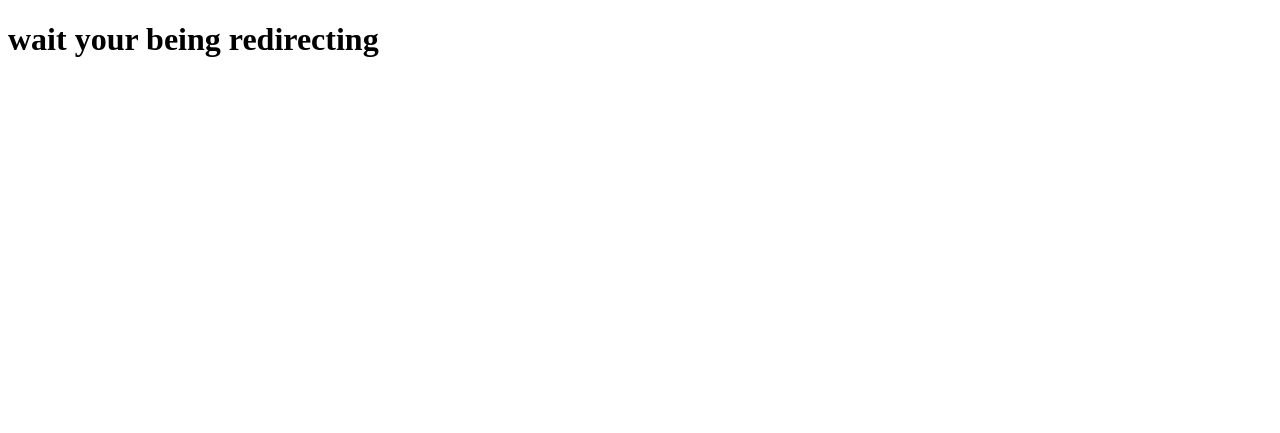
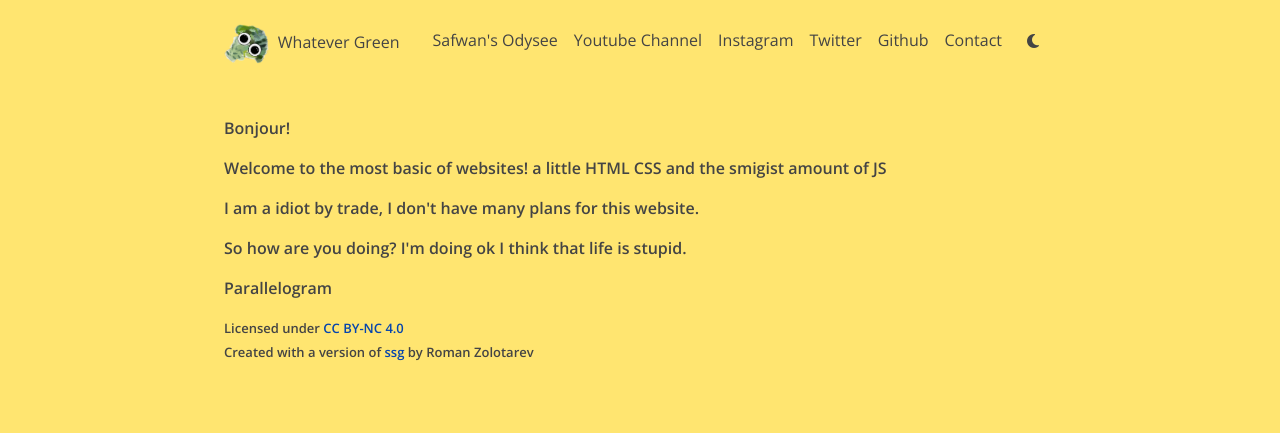
Before and after one commit to Whatever-Green/Whatevergreen.ml, a plain HTML site: page index.html in a window 1280 px wide. Drawn offline with nearby package versions, Linux system fonts and the light colour scheme.

Commit message:
Update index.html

```diff
--- a/index.html
+++ b/index.html
@@ -16,8 +16,7 @@
 	(function(b,o,n,g,s,r,c){if(b[s])return;b[s]={};b[s].scriptToken="Xy0xOTE1ODAzMjIy";b[s].callsQueue=[];b[s].api=function(){b[s].callsQueue.push(arguments);};r=o.createElement(n);c=o.getElementsByTagName(n)[0];r.async=1;r.src=g;r.id=s+n;c.parentNode.insertBefore(r,c);})(window,document,"script","https://cdn.oribi.io/Xy0xOTE1ODAzMjIy/oribi.js","ORIBI");
   </script>
 
-  <h1>wait your being redirecting</h1>
-<!--		<meta charset="UTF-8">
+		<meta charset="UTF-8">
 		<meta name="viewport" content="width=device-width, initial-scale=1.0">
 		<meta http-equiv="X-UA-Compatible" content="ie=edge">
 		<link rel="stylesheet" href="style.css">
@@ -56,7 +55,7 @@
 <p>Welcome to the most basic of websites! a little HTML CSS and the smigist amount of JS </p>
 <p>I am a idiot by trade, I don't have many plans for this website. </p>
 
-<p> So how are you doing? I'm doing ok I think that life is stupid. <p>What is love?</p> <p>Parallelogram</p>
+<p> So how are you doing? I'm doing ok I think that life is stupid.  <p>Parallelogram</p>
 <footer>
 	<p>Licensed under <a href="https://creativecommons.org/licenses/by-nc/4.0/">CC BY-NC 4.0</a></br>
 	Created with a version of <a href="https://www.romanzolotarev.com/ssg.html">ssg</a> by Roman Zolotarev</p>
```
